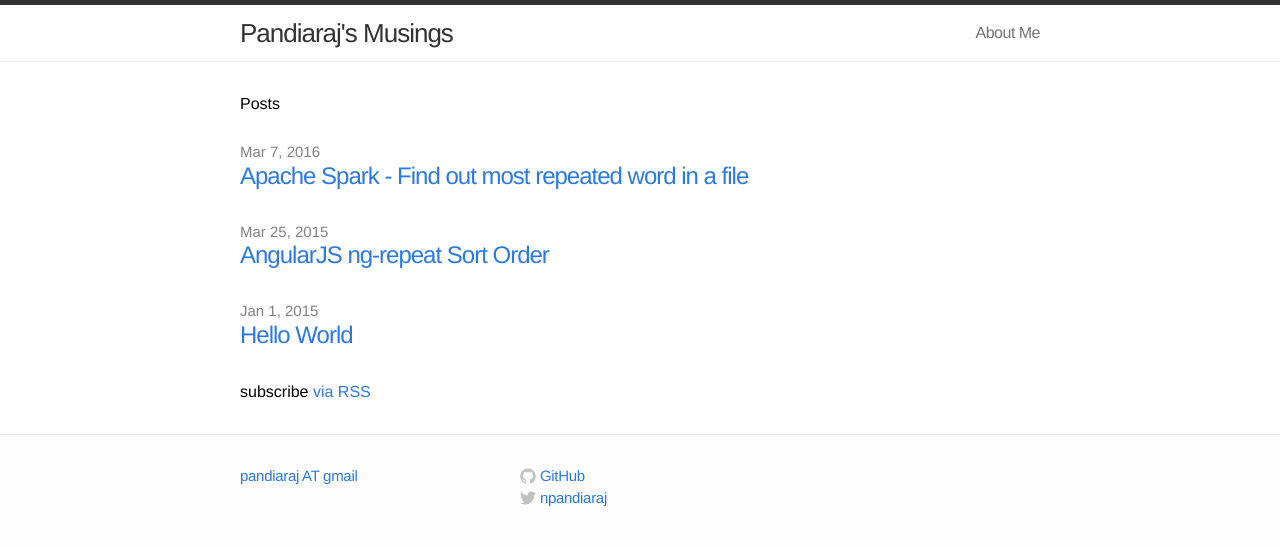
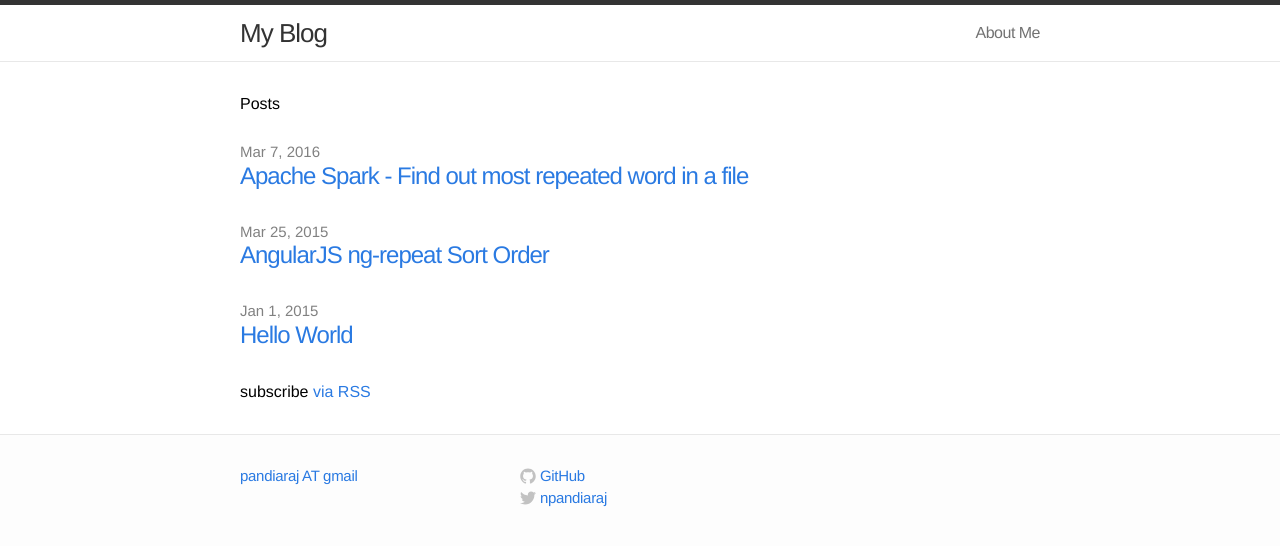
Before and after one commit to pandiaraj/pandiaraj.github.io, a Jekyll site: the page built from index.html, in a window 1280 px wide. Shown: the top 546 px of the page. Built offline with Jekyll 4.4.1, drawn with Linux system fonts in a browser that asks for light colours.

Commit message:
Change blog title

```diff
--- a/_config.yml
+++ b/_config.yml
@@ -1,5 +1,5 @@
 # Site settings
-title: Pandiaraj's Musings
+title: My Blog
 email: pandiaraj AT gmail
 description: "Learning notes"
 baseurl: ""
```
